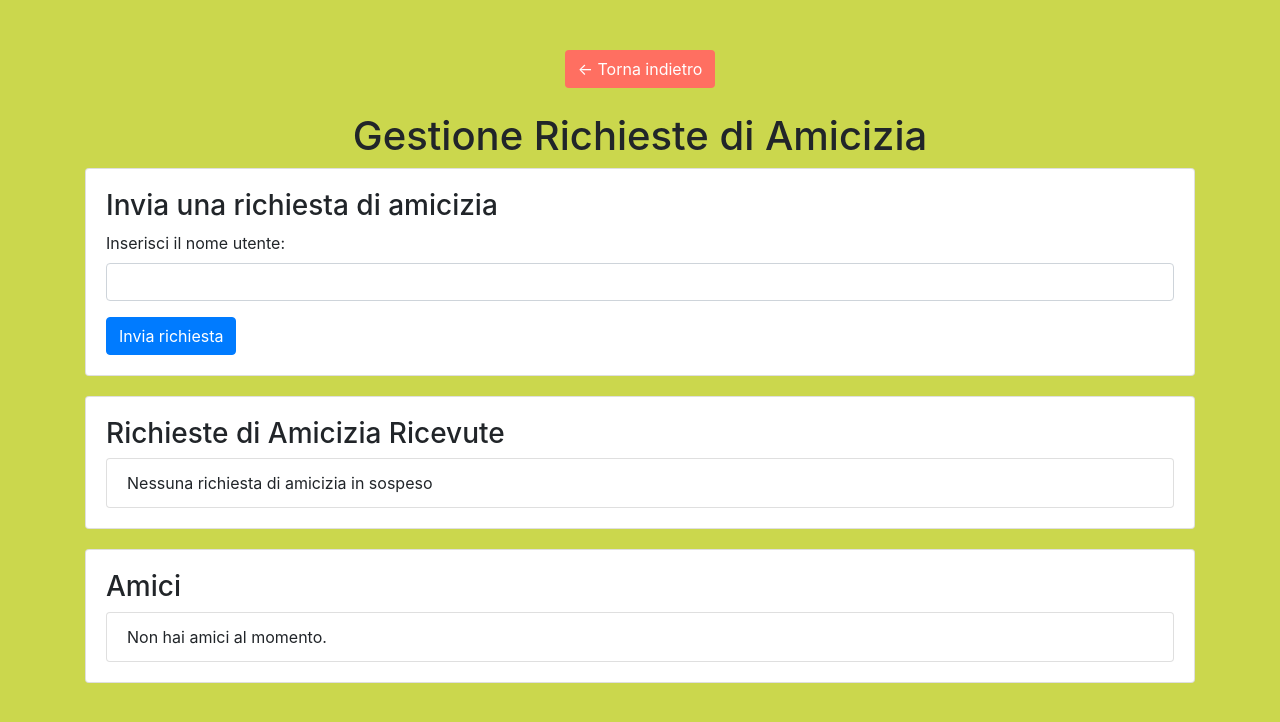
After one commit to DarioTroll/sampleflask, a Flask app: page /friend_requests in a window 1280 px wide. The commit adds this page. Shown: the top 722 px of the page. Run offline with Flask 2, Linux system fonts and the light colour scheme; the visitor is signed in with stand-in values (Sample User, id 1); data that the repository does not hold is empty; some libraries are stand-ins or nearby versions.

Commit message:
Added friend requests and coffee ranking among friends

```diff
--- a/app.py
+++ b/app.py
@@ -177,7 +177,142 @@ def home():
 
     return render_template('home.html', user=user)
 
+from flask import Flask, request, jsonify, session, render_template, redirect
+import mysql.connector
 
+# Rotta per visualizzare la pagina delle richieste di amicizia
+@app.route('/friend_requests')
+def friend_requests():
+    if 'user_id' not in session:
+        return redirect('/login')
+
+    user_id = session['user_id']
+    conn = get_db_connection()
+    cursor = conn.cursor(dictionary=True)
+
+    # Recupera le richieste di amicizia ricevute
+    cursor.execute('''
+        SELECT r.id, u.nome, u.cognome, u.username, u.coffee_count
+        FROM friend_requests r
+        JOIN users u ON r.sender_id = u.id
+        WHERE r.receiver_id = %s AND r.status = 'pending'
+    ''', (user_id,))
+    received_requests = cursor.fetchall()
+
+    # Recupera la lista degli amici e ordina per numero di caffè decrescente
+    cursor.execute('''
+        SELECT u.id, u.nome, u.cognome, u.username, u.coffee_count
+        FROM friends f
+        JOIN users u ON (f.user_id_1 = u.id OR f.user_id_2 = u.id)
+        WHERE (f.user_id_1 = %s OR f.user_id_2 = %s) AND u.id != %s
+        ORDER BY u.coffee_count DESC
+    ''', (user_id, user_id, user_id))
+    friends = cursor.fetchall()
+
+    cursor.close()
+    conn.close()
+
+    return render_template('friend_requests.html',
+                           received_requests=received_requests,
+                           friends=friends)
+
+# Rotta per inviare una richiesta di amicizia
+@app.route('/send_friend_request', methods=['POST'])
+def send_friend_request():
+    if 'user_id' not in session:
+        return redirect('/login')
+
+    user_id = session['user_id']
+    username = request.form.get('username')
+
+    conn = get_db_connection()
+    cursor = conn.cursor(dictionary=True)
+
+    # Verifica se l'utente a cui inviare la richiesta esiste
+    cursor.execute('SELECT id FROM users WHERE username = %s', (username,))
+    receiver = cursor.fetchone()
+
+    if not receiver:
+        flash('Utente non trovato.', 'danger')
+        return redirect('/friend_requests')
+
+    receiver_id = receiver['id']
+
+    # Controlla se una richiesta di amicizia pendente esiste già tra gli utenti (in entrambe le direzioni)
+    cursor.execute('''
+        SELECT * FROM friend_requests
+        WHERE (sender_id = %s AND receiver_id = %s)
+        OR (sender_id = %s AND receiver_id = %s)
+    ''', (user_id, receiver_id, receiver_id, user_id))
+
+    existing_request = cursor.fetchone()
+
+    if existing_request:
+        flash('Una richiesta di amicizia è già in sospeso tra di voi.', 'warning')
+    else:
+        # Controlla se esiste già un'amicizia tra gli utenti
+        cursor.execute('''
+            SELECT * FROM friends
+            WHERE (user_id_1 = %s AND user_id_2 = %s)
+            OR (user_id_1 = %s AND user_id_2 = %s)
+        ''', (user_id, receiver_id, receiver_id, user_id))
+
+        existing_friendship = cursor.fetchone()
+
+        if existing_friendship:
+            flash('Siete già amici!', 'info')
+        else:
+            # Inserisci la richiesta di amicizia
+            cursor.execute('''
+                INSERT INTO friend_requests (sender_id, receiver_id, status)
+                VALUES (%s, %s, 'pending')
+            ''', (user_id, receiver_id))
+            conn.commit()
+            flash('Richiesta di amicizia inviata con successo!', 'success')
+
+    cursor.close()
+    conn.close()
+
+    return redirect('/friend_requests')
+
+# Rotta per rispondere alle richieste di amicizia
+@app.route('/respond_friend_request', methods=['POST'])
+def respond_friend_request():
+    if 'user_id' not in session:
+        return redirect('/login')
+
+    request_id = request.form.get('request_id')
+    action = request.form.get('action')
+
+    conn = get_db_connection()
+    cursor = conn.cursor(dictionary=True)
+
+    # Verifica se la richiesta esiste
+    cursor.execute('SELECT * FROM friend_requests WHERE id = %s', (request_id,))
+    request_info = cursor.fetchone()
+
+    if not request_info or request_info['receiver_id'] != session['user_id']:
+        flash('Richiesta non trovata o non autorizzata.', 'danger')
+    else:
+        if action == 'accept':
+            # Aggiungi l'amicizia nella tabella "friends"
+            cursor.execute('''
+                INSERT INTO friends (user_id_1, user_id_2)
+                VALUES (%s, %s)
+            ''', (request_info['sender_id'], request_info['receiver_id']))
+            conn.commit()
+            flash('Richiesta di amicizia accettata!', 'success')
+        elif action == 'reject':
+            flash('Richiesta di amicizia rifiutata.', 'info')
+
+        # Elimina la richiesta di amicizia (accettata o rifiutata)
+        cursor.execute('DELETE FROM friend_requests WHERE id = %s', (request_id,))
+        conn.commit()
+
+    cursor.close()
+    conn.close()
+
+    return redirect('/friend_requests')
 
 @app.route('/presenze')
 @admin_required  # Questa pagina è accessibile solo agli admin
@@ -224,8 +359,6 @@ def presenze():
 
     return render_template('presenze.html', presenze_per_giorno=presenze_per_giorno)
 
-
-
 @app.route('/increment-coffee', methods=['POST'])
 def increment_coffee():
     print("Incremento caffè chiamato!")
--- /dev/null
+++ b/templates/friend_requests.html
@@ -0,0 +1,115 @@
+<!DOCTYPE html>
+<html lang="en">
+<head>
+    <meta charset="UTF-8">
+    <meta name="viewport" content="width=device-width, initial-scale=1.0">
+    <title>Gestione Richieste di Amicizia</title>
+    <link href="https://stackpath.bootstrapcdn.com/bootstrap/4.5.2/css/bootstrap.min.css" rel="stylesheet">
+    <script src="https://code.jquery.com/jquery-3.6.0.min.js"></script>
+    <style>
+        body {
+            background-color: #CBD74D; /* Colore di sfondo */
+        }
+        .container {
+            margin-top: 50px;
+        }
+        .card {
+            margin-bottom: 20px;
+        }
+        .btn-back {
+            background-color: #FF6F61;
+            color: white;
+        }
+        .center-button {
+            display: flex;
+            justify-content: center;
+        }
+    </style>
+</head>
+<body>
+    <div class="container">
+        <!-- Bottone per tornare indietro, centrato -->
+        <div class="center-button mb-4">
+            <a href="{{ url_for('home') }}" class="btn btn-back">
+                &larr; Torna indietro
+            </a>
+        </div>
+
+        <h1 class="text-center">Gestione Richieste di Amicizia</h1>
+
+        <!-- Flash messages -->
+        {% with messages = get_flashed_messages(with_categories=True) %}
+            {% if messages %}
+                <div class="alert-container">
+                    {% for category, message in messages %}
+                        <div class="alert alert-{{ category }} alert-dismissible fade show" role="alert">
+                            {{ message }}
+                            <button type="button" class="close" data-dismiss="alert" aria-label="Close">
+                                <span aria-hidden="true">&times;</span>
+                            </button>
+                        </div>
+                    {% endfor %}
+                </div>
+            {% endif %}
+        {% endwith %}
+
+        <!-- Sezione per inviare una richiesta di amicizia -->
+        <div class="card">
+            <div class="card-body">
+                <h3>Invia una richiesta di amicizia</h3>
+                <form id="sendFriendRequestForm" method="POST" action="/send_friend_request">
+                    <div class="form-group">
+                        <label for="username">Inserisci il nome utente:</label>
+                        <input type="text" class="form-control" id="username" name="username" required>
+                    </div>
+                    <button type="submit" class="btn btn-primary">Invia richiesta</button>
+                </form>
+            </div>
+        </div>
+
+        <!-- Lista delle richieste di amicizia ricevute -->
+        <div class="card">
+            <div class="card-body">
+                <h3>Richieste di Amicizia Ricevute</h3>
+                <ul id="friendRequestsList" class="list-group">
+                    {% for request in friend_requests %}
+                        <li class="list-group-item d-flex justify-content-between align-items-center">
+                            {{ request['nome'] }} {{ request['cognome'] }} ({{ request['username'] }})
+                            <div>
+                                <form method="POST" action="/respond_friend_request">
+                                    <input type="hidden" name="request_id" value="{{ request['id'] }}">
+                                    <button name="action" value="accept" type="submit" class="btn btn-success btn-sm">Accetta</button>
+                                    <button name="action" value="reject" type="submit" class="btn btn-danger btn-sm">Rifiuta</button>
+                                </form>
+                            </div>
+                        </li>
+                    {% else %}
+                        <li class="list-group-item">Nessuna richiesta di amicizia in sospeso</li>
+                    {% endfor %}
+                </ul>
+            </div>
+        </div>
+
+        <!-- Sezione amici -->
+        <div class="card">
+            <div class="card-body">
+                <h3>Amici</h3>
+                <ul id="friendsList" class="list-group">
+                    {% for friend in friends %}
+                        <li class="list-group-item">
+                            <div class="friend-info">
+                                {{ friend['nome'] }} {{ friend['cognome'] }}
+                            </div>
+                            <div class="coffee-info">
+                                {{ friend['coffee_count'] }} <span class="coffee-icon">☕</span>
+                            </div>
+                        </li>
+                    {% else %}
+                        <li class="list-group-item">Non hai amici al momento.</li>
+                    {% endfor %}
+                </ul>
+            </div>
+        </div>
+    </div>
+</body>
+</html>
--- a/templates/home.html
+++ b/templates/home.html
@@ -50,6 +50,12 @@
                         </button>
                     </div>
 
+                    <div class="text-center mt-4">
+                        <a href="{{ url_for('friend_requests') }}" class="btn btn-primary btn-block">
+                            Gestisci le richieste di amicizia
+                        </a>
+                    </div>
+
                     <script>
                         $(document).ready(function() {
                             $('#coffee-button').on('click', function(e) {
```
Also changed, not shown: static/styles.css (+17 -0 lines).
